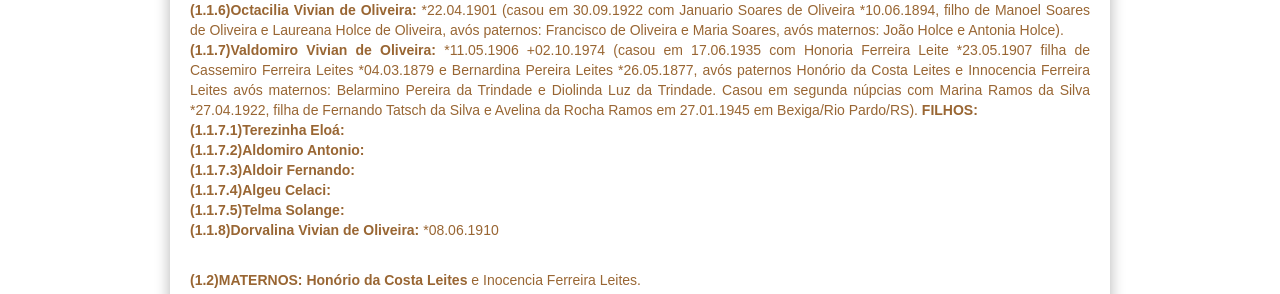
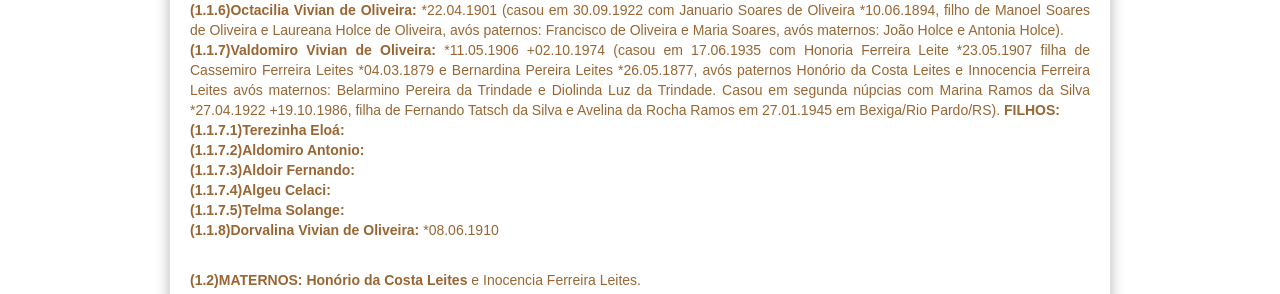
Before and after one commit to claudiovargas1955/claudiovargas1955.github.io, a Jekyll site: the page built from _pages/familia-vivian.html, in a window 1280 px wide. Shown: the part 1103-1397 px from the top of the page. Built offline with Jekyll 4.4.1, drawn with Linux system fonts in a browser that asks for light colours; some web fonts are replaced.

Commit message:
Update familia-vivian.html

```diff
--- a/_pages/familia-vivian.html
+++ b/_pages/familia-vivian.html
@@ -135,7 +135,8 @@
   <b>(1.1.7)Valdomiro Vivian de Oliveira: </b>*11.05.1906 +02.10.1974 (casou em 17.06.1935 com Honoria Ferreira Leite *23.05.1907 filha
   de Cassemiro Ferreira Leites *04.03.1879 e Bernardina Pereira Leites *26.05.1877, avós paternos Honório da Costa Leites e Innocencia
   Ferreira Leites avós maternos: Belarmino Pereira da Trindade e Diolinda Luz da Trindade. Casou em segunda núpcias com Marina Ramos da
-  Silva *27.04.1922, filha de Fernando Tatsch da Silva e Avelina da Rocha Ramos em 27.01.1945 em Bexiga/Rio Pardo/RS). <b>FILHOS:</b><br>
+  Silva *27.04.1922 +19.10.1986, filha de Fernando Tatsch da Silva e Avelina da Rocha Ramos em 27.01.1945 em Bexiga/Rio Pardo/RS).
+  <b>FILHOS:</b><br>
    <b>(1.1.7.1)Terezinha Eloá: </b><br>
    <b>(1.1.7.2)Aldomiro Antonio: </b><br>
    <b>(1.1.7.3)Aldoir Fernando: </b><br>
```
